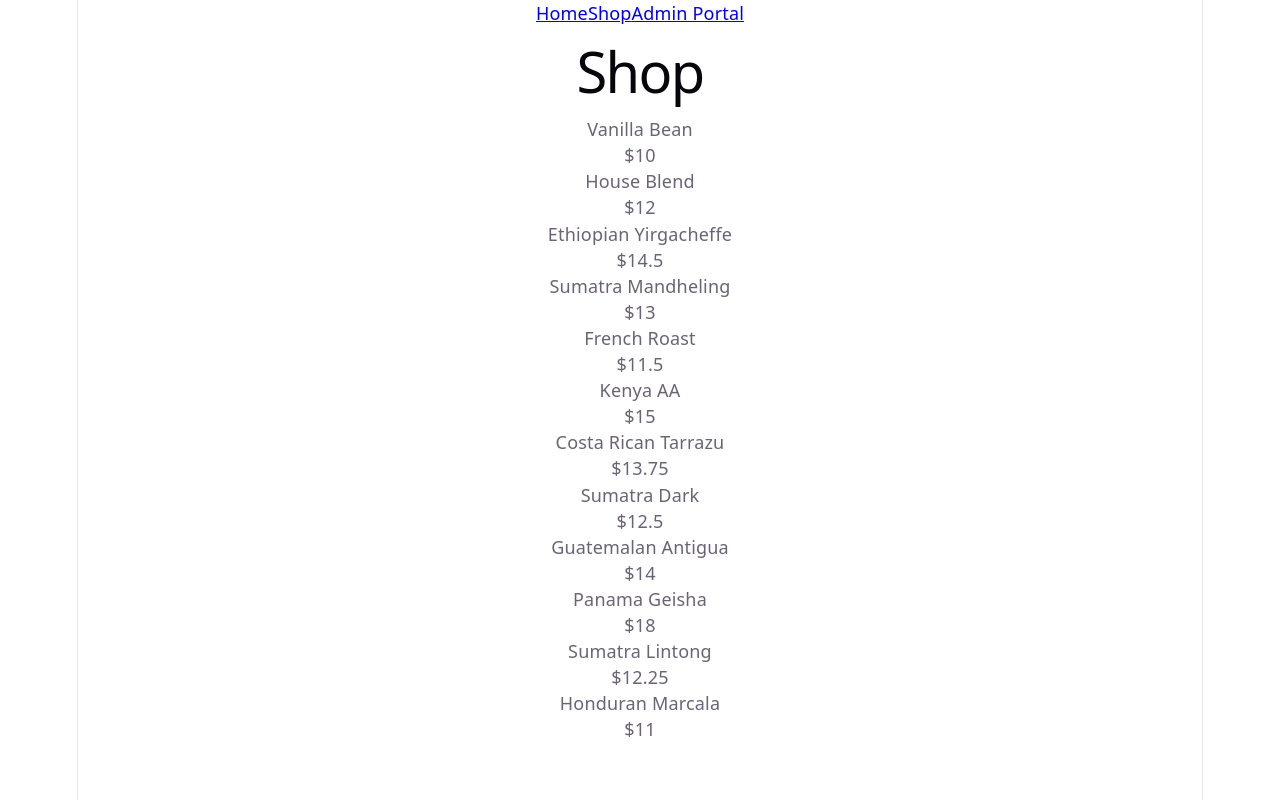
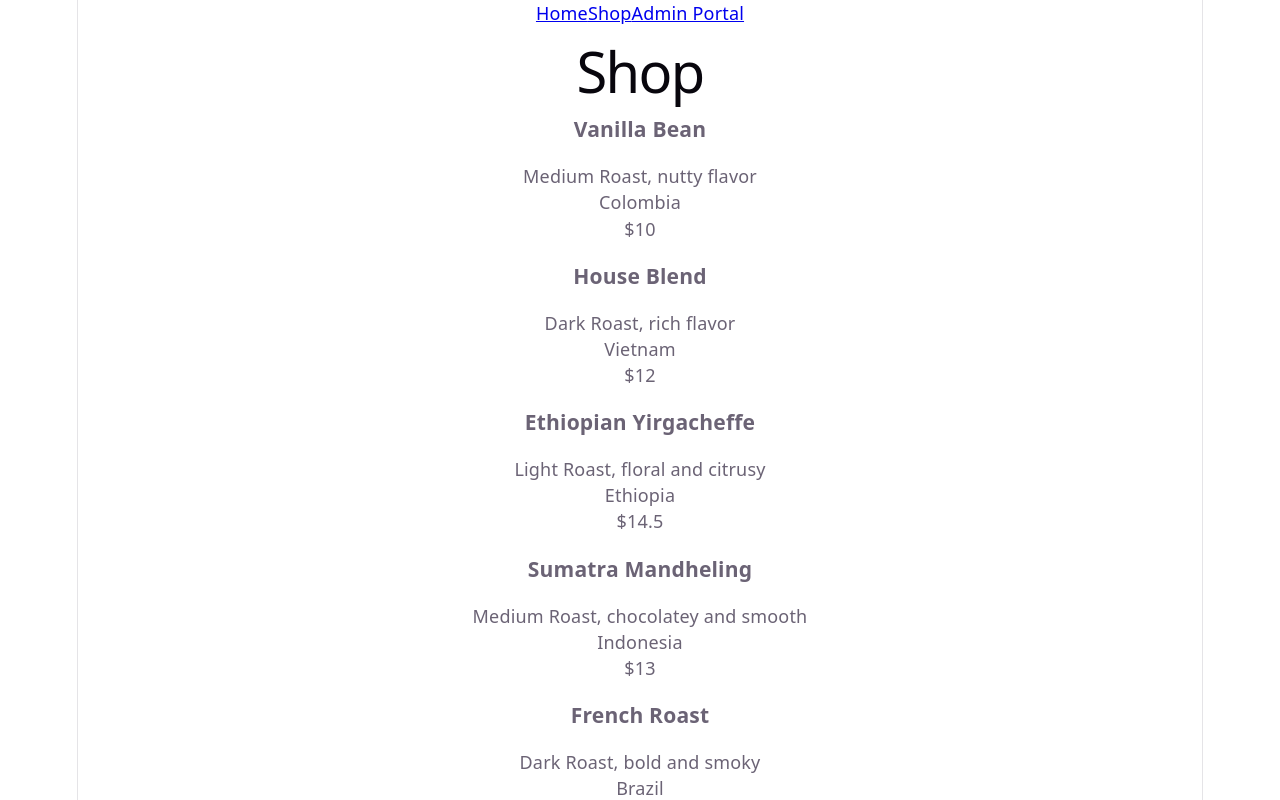
Before and after one commit to hanjennings1/coffees-r-us-lab, a React (Vite) app: page /shop in a window 1280 px wide. Shown: the top 800 px of the page. Built offline with nearby package versions, Linux system fonts and the light colour scheme; data requests are answered from the project's data file.

Commit message:
Split Shop into ProductList and ProductCard components

```diff
--- /dev/null
+++ b/src/components/ProductCard.jsx
@@ -0,0 +1,12 @@
+function ProductCard({ product }) {
+  return (
+    <div className="product-card">
+      <h3>{ product.name }</h3>
+      <p>{ product.description }</p>
+      <p>{  product.origin }</p>
+      <p>${ product.price }</p>
+    </div>
+  )
+}
+
+export default ProductCard
--- /dev/null
+++ b/src/components/ProductList.jsx
@@ -0,0 +1,26 @@
+import { useState, useEffect } from 'react'
+import ProductCard from './ProductCard' // Each product will be rendered by its own card component
+
+function ProductList() {
+  // products holds the full array fetched from json-server
+  const [products, setProducts] = useState([])
+
+  useEffect(() => {
+    // GET request to json-server's /coffee endpoint
+    fetch('http://localhost:3001/coffee')
+      .then(response => response.json()) // unpack the raw response into usable JS data
+      .then(data => setProducts(data))   // save the array into state
+  }, []) // run once, when ProductList first mounts
+
+  return (
+    <div className="product-list">
+      {/* Loop over products, rendering one ProductCard per item */}
+      {products.map(product => (
+        // key required by React for list tracking; product passed down as a single prop
+        <ProductCard key={product.id} product={product} />
+      ))}
+    </div>
+  )
+}
+
+export default ProductList
--- a/src/components/Shop.jsx
+++ b/src/components/Shop.jsx
@@ -1,29 +1,11 @@
-import { useState, useEffect } from 'react'
+import ProductList from './ProductList' // ProductList now owns the fetch/state logic
 
 function Shop() {
-  // products starts as an empty array — will be filled once the fetch completes
-  const [products, setProducts] = useState([])
-
-  useEffect(() => {
-    // fetch() sends a GET request to json-server's /coffee endpoint
-    fetch('http://localhost:3001/coffee')
-      // response is the raw envelope — .json() unpacks the actual data (also async)
-      .then(response => response.json())
-      // data is now a real JS array of coffee objects — save it to state
-      .then(data => setProducts(data))
-  }, []) // empty dependency array = only run this once, when Shop first mounts
-
   return (
     <div>
       <h1>Shop</h1>
-      {/* .map() loops over the products array, rendering one item per product */}
-      {products.map(product => (
-        // key is required by React to track each item in a list efficiently
-        <div key={product.id}>
-          <p>{product.name}</p>
-          <p>${product.price}</p>
-        </div>
-      ))}
+      {/* ProductList handles fetching and rendering all the ProductCards */}
+      <ProductList />
     </div>
   )
 }
```
